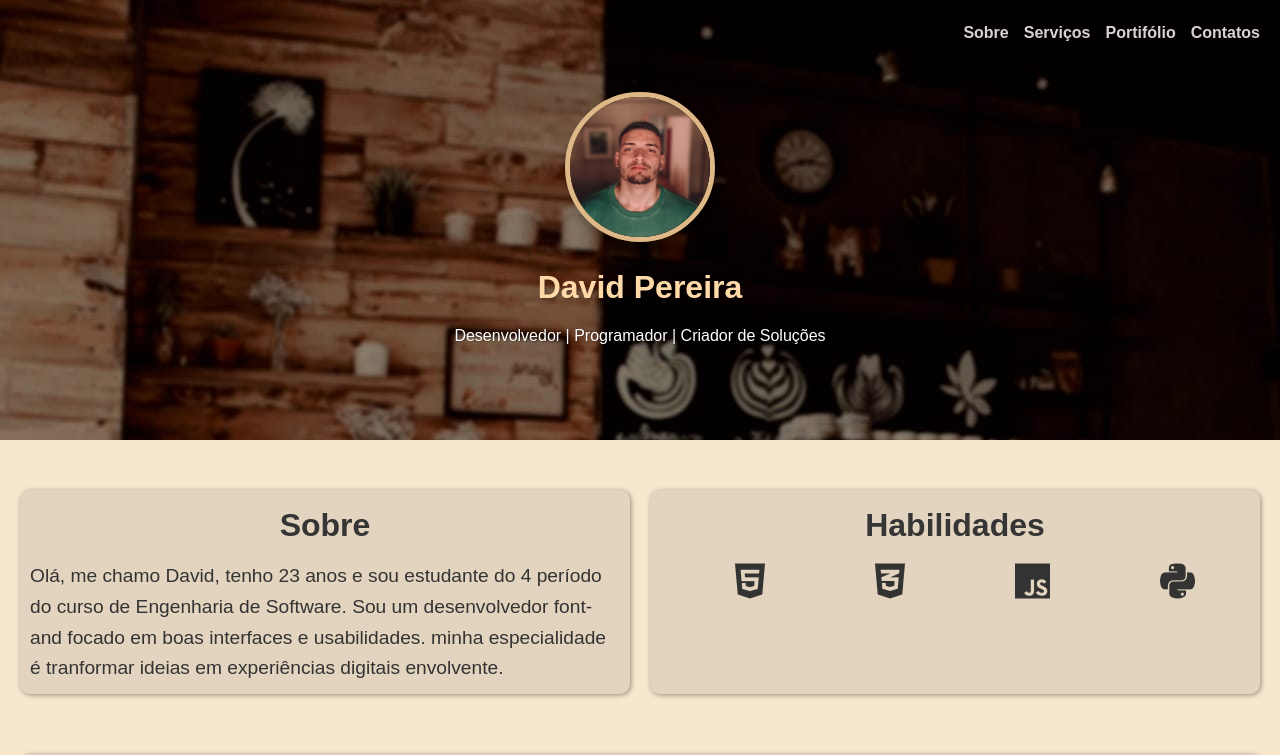
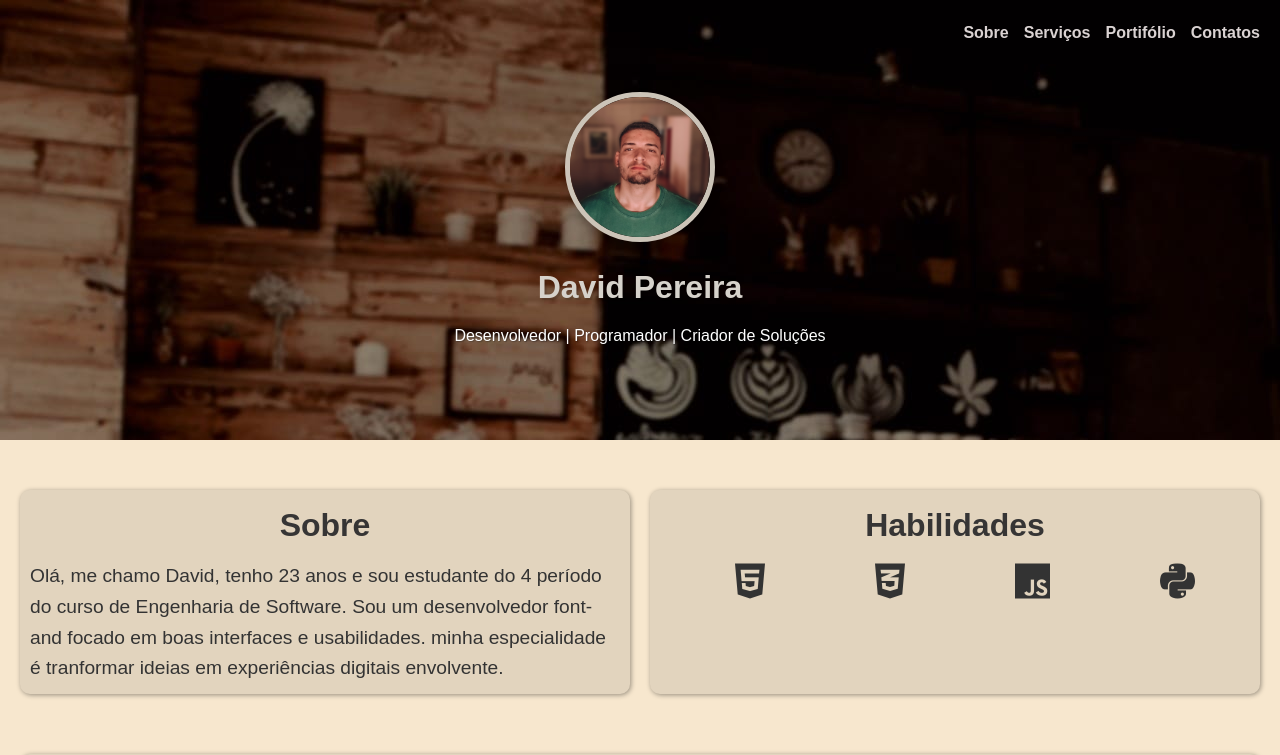
Before and after one commit to Devideos/siteApresentacao, a plain HTML site: page index.html in a window 1280 px wide. Shown: the top 755 px of the page. Drawn offline with Linux system fonts and the light colour scheme.

Commit message:
Update style.css

```diff
--- a/estilos/style.css
+++ b/estilos/style.css
@@ -31,7 +31,7 @@
     margin-bottom: 20px;
     width: 150px;
     height: 150px;
-    border: 5px solid burlywood;
+    border: 5px solid rgb(204, 196, 184);
     border-radius: 50%;
     overflow: hidden; /* faz a imagem se enquadrar no circulo*/
     box-shadow: 0 4px 8px rgba(0, 0, 0, 0.2);
@@ -48,7 +48,7 @@
     font-size: 2rem;
     margin-bottom: 10px;
 
-    color: rgb(255, 217, 167);
+    color: rgb(214, 210, 203);
     text-shadow: 2px 2px 1px rgba(0, 0, 0, 0.137);
   }
 
```
